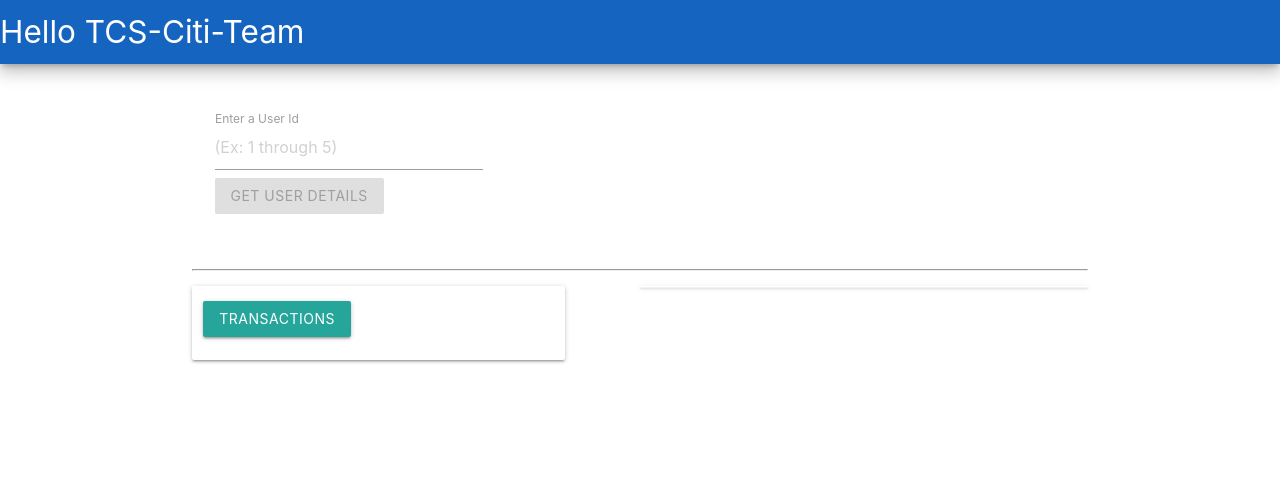
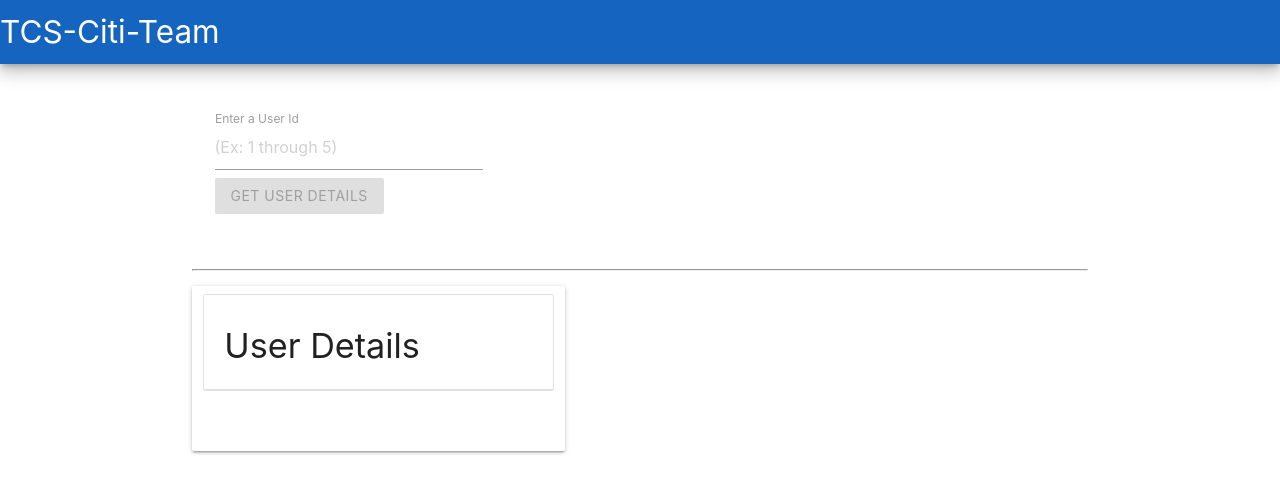
Before and after one commit to JMEssex/TCS-Angular_Challenge_08-15-18, an Angular app: page / in a window 1280 px wide. Shown: the top 492 px of the page. Built offline with nearby package versions, Linux system fonts and the light colour scheme.

Commit message:
Added User Detail Section and refreshable Transaction section

```diff
--- a/src/app/app.component.ts
+++ b/src/app/app.component.ts
@@ -1,4 +1,6 @@
 import { Component } from '@angular/core';
+
+import { UsersService } from './shared/users.service';
 
 @Component({
   selector: 'app-root',
@@ -7,6 +9,10 @@
 })
 export class AppComponent {
   userDetails = [];
+  show;
+  showDetails = false;
+
+  constructor(private usersService: UsersService) { }
 
   onPopulateUserDetails(populatedUserDetails) {
     this.userDetails = populatedUserDetails;
--- a/src/app/header/header.component.ts
+++ b/src/app/header/header.component.ts
@@ -7,11 +7,10 @@
 })
 export class HeaderComponent implements OnInit {
 
-  greeting = 'Hello TCS-Citi-Team';
+  greeting = 'TCS-Citi-Team';
 
   constructor() { }
 
   ngOnInit() {
   }
-
 }
--- a/src/app/shared/users.service.ts
+++ b/src/app/shared/users.service.ts
@@ -6,13 +6,18 @@
 export class UsersService {
 
   userDetails;
+  userFetch = [];
 
   constructor(private http: HttpClient) {}
   getUserDetails(userId) {
     return this.http.get(`http://localhost:3000/users/${userId}`)
       .pipe(
         map(
-          (response) => response
+          (response) => {
+            if (this.userFetch.length === 1) { this.userFetch = []; }
+            this.userFetch.push(response);
+            return response;
+          }
         )
       );
   }
--- a/src/app/user-details/user-details.component.html
+++ b/src/app/user-details/user-details.component.html
@@ -1,10 +1,24 @@
-<div class="row">
-  <div class="card-panel col s5">
-    <p class="blue-text text-darken-2">{{ usersService.userDetails }}</p>
-    <button class="waves-effect waves-light btn" (click)="showLastTransactions()">Transactions</button>
-    <br><br>
-  </div>
-  <div class="card-panel col s6 offset-s1">
-      <div *ngIf="showTransactions"><app-user-transactions></app-user-transactions></div>
+<div>
+  <div class="row">
+    <div class="card-panel col s5">
+        <ul class="collection with-header">
+          <li class="collection-header"><h4>User Details</h4></li>
+          <li class="collection-item" *ngFor="let user of userInfo">
+            <div>
+              <h5>Name:</h5>
+              <h4 class="black-text">{{user.firstName}} {{user.lastName}}</h4>
+            </div>
+            <br><br>
+            <h5>Accounts Available:</h5>
+            <div>Checking:<span class="secondary-content teal-text darken-text-4">{{user.userAccounts.checking}}</span></div>
+            <div>Savings:<span class="secondary-content teal-text darken-text-4">{{user.userAccounts.savings}}</span></div>
+          </li>
+        </ul>
+      <button *ngIf="buttonTransactionCheck()" class="waves-effect waves-light btn" (click)="showLastTransactions()">Transactions</button>
+      <br><br>
+    </div>
+    <div *ngIf="showTransactions">
+        <div class="card-panel col s6 offset-s1"><app-user-transactions></app-user-transactions></div>
+    </div>
   </div>
 </div>
--- a/src/app/user-details/user-details.component.ts
+++ b/src/app/user-details/user-details.component.ts
@@ -1,6 +1,7 @@
 import { Component, OnInit } from '@angular/core';
 
 import { UsersService } from '../shared/users.service';
+import { User } from './user.model';
 
 @Component({
   selector: 'app-user-details',
@@ -9,18 +10,17 @@
 })
 export class UserDetailsComponent implements OnInit {
 
-  showDetails = false;
   showTransactions = false;
+  userInfo = this.usersService.userFetch;
 
   constructor(private usersService: UsersService) { }
 
   ngOnInit() {
   }
 
-  onFetchDetails() {
-    this.showDetails = !this.showDetails;
+  buttonTransactionCheck() {
+    return this.userInfo.length !== 0;
   }
-
   showLastTransactions() {
     this.showTransactions = !this.showTransactions;
   }
--- a/src/app/user-details/user-transactions/user-transactions.component.html
+++ b/src/app/user-details/user-transactions/user-transactions.component.html
@@ -5,7 +5,6 @@
         <div>Amount:<span class="secondary-content red-text darken-text-3">-{{transaction.amount}}</span></div>
         <div>Account:<span class="secondary-content black-text">{{transaction.userAccount}}</span></div>
         <div>Transaction ID:<span class="secondary-content black-text">{{transaction.id}}</span></div>
-        <h5></h5>
       </li>
     </ul>
 <div>
--- a/src/app/user-fetch/user-fetch.component.ts
+++ b/src/app/user-fetch/user-fetch.component.ts
@@ -12,9 +12,7 @@
   userId = '';
   userResponseError = '';
 
-  constructor(private usersService: UsersService) {
-
-  }
+  constructor(private usersService: UsersService) { }
 
   ngOnInit() {
   }
```
